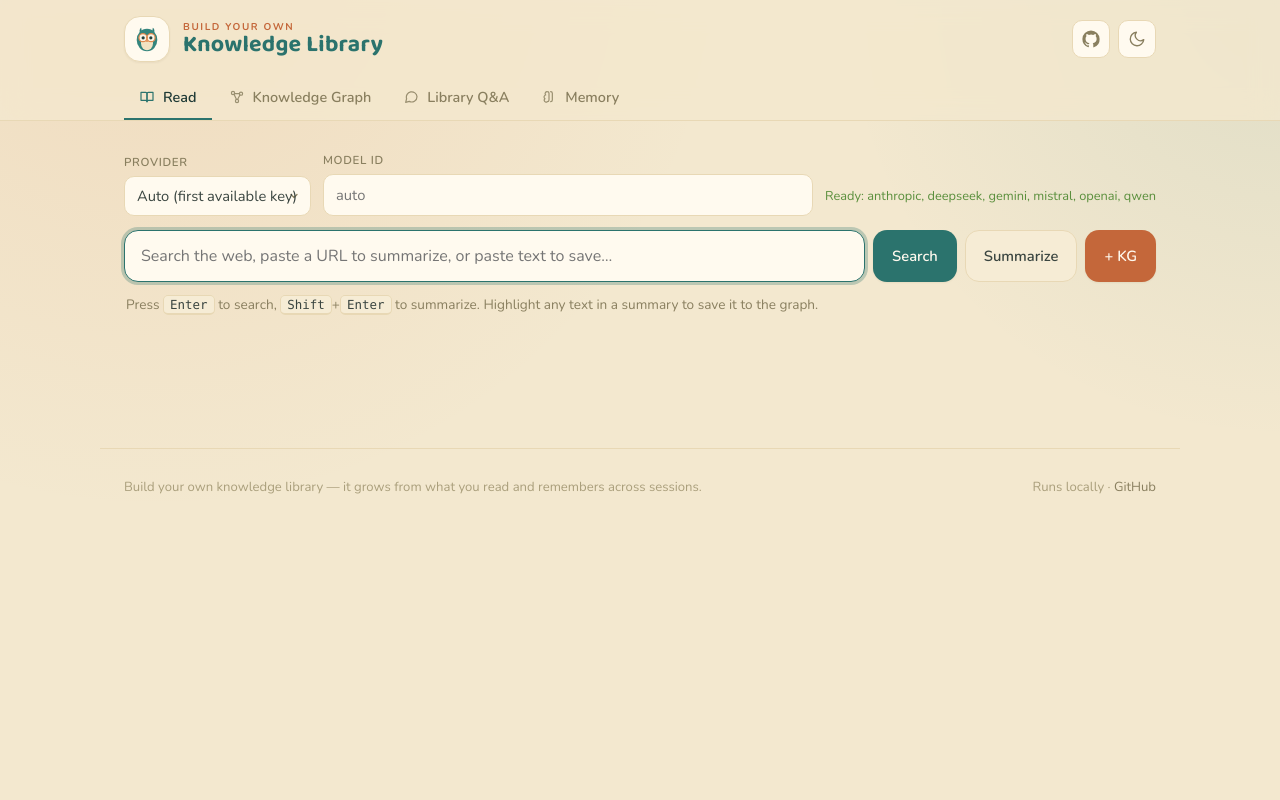
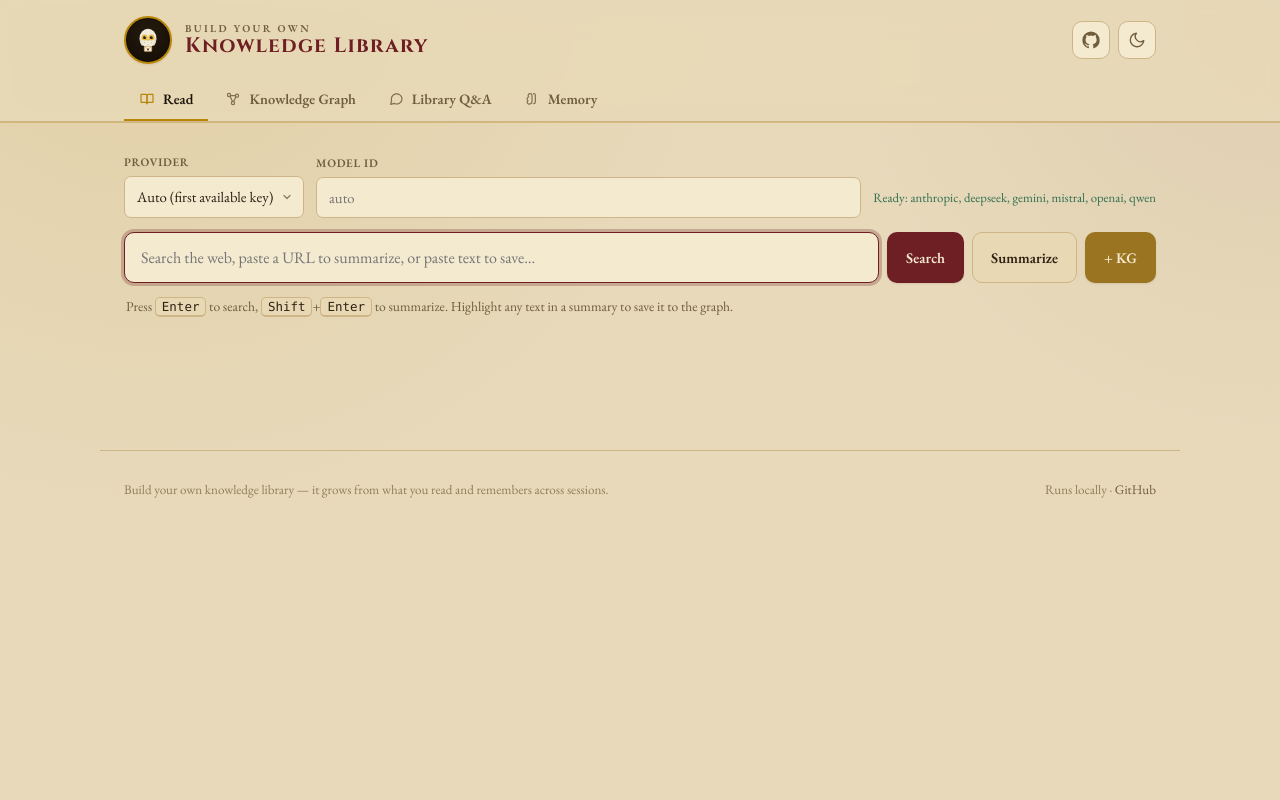
Before and after one commit to Lyra-stellAI/BYO-LLM-WIKI, a Flask app: page / in a window 1280 px wide. Run offline with Flask 3, Linux system fonts and the light colour scheme; data that the repository does not hold is empty; some libraries are stand-ins or nearby versions.

Commit message:
Re-theme to a Hogwarts-library look; point in-app links to BYO-WIKI
Adopt a Harry Potter / old-library aesthetic across both themes:

- Owl mark: a snowy messenger owl carrying a wax-sealed letter (owl post),
  set in a round, gold-ringed crest like a wax seal.
- Type: engraved Cinzel for the wordmark + EB Garamond (old-book serif) for
  body and content headings, replacing Baloo 2 / Nunito.
- Palette: aged parchment + sepia ink + antique gold + oxblood/burgundy, with
  deep emerald for success and candlelight background glows. Light "parchment"
  is the default; dark is a candlelit night-library (gold on near-black).
  Gilded active-tab underline and a faint gold hairline under the top bar.
  The graph canvas stays dark in both themes for node legibility.
- Buttons: oxblood/gold primary + bronze/burgundy accents, with readable
  on-accent text in each theme.
- Renamed the two in-app GitHub links from BYO-Library to BYO-WIKI (the README
  contained no repo-slug references, only an unrelated image URL).

Verified by rendering headless and screenshotting Read / Knowledge Graph /
Memory in both the parchment and candlelit themes.

Co-Authored-By: Claude Opus 4.8 <noreply@anthropic.com>
Claude-Session: https://claude.ai/code/session_01Basspb7hKkrEvx9qET8ST8

```diff
--- a/static/styles.css
+++ b/static/styles.css
@@ -1,80 +1,84 @@
 /* ============================================================================
    Knowledge Library — build your own, from the web
-   Warm "library" design system: rounded display (Baloo 2) + Nunito UI,
-   parchment / teal / terracotta palette, a light "paper" theme (default) and
-   a cozy dark library theme via [data-theme].
+   Hogwarts-library design system: engraved display (Cinzel) + EB Garamond body,
+   aged-parchment / ink / antique-gold / oxblood palette, a parchment light
+   theme (default) and a candlelit dark library via [data-theme].
    All class/id hooks used by app.js / kg.js / rag.js / memory.js are preserved.
    ========================================================================== */
 
 /* --- Theme tokens ---------------------------------------------------------- */
-/* Default = warm "paper library" (light). A cozy dark library is opt-in. */
+/* Default = aged-parchment library (light). A candlelit dark library is opt-in. */
 :root,
 :root[data-theme="light"] {
-  --bg: #f3e8cf;
-  --bg-tint-1: rgba(217, 130, 74, 0.13);   /* terracotta warmth */
-  --bg-tint-2: rgba(47, 125, 119, 0.10);   /* teal */
-  --surface: #fffaef;
-  --surface-2: #f6ecd5;
-  --surface-3: #efe1c3;
-  --border: #e8d8b5;
-  --border-strong: #d7c193;
-  --text: #3a4540;
-  --text-strong: #1f3a36;
-  --muted: #897f5f;
-  --faint: #aa9f7c;
-  --accent: #2b736d;       /* owl teal */
-  --accent-2: #c4673a;     /* terracotta */
-  --on-accent: #fff9ee;
-  --success: #5a8f3c;      /* sage */
-  --warn: #b9802a;
-  --error: #c0553c;
-  --ring: rgba(43, 115, 109, 0.28);
-  --header-bg: rgba(243, 232, 207, 0.85);
-  --graph-bg: #16211f;     /* graph canvas stays dark for legibility */
-  --code-bg: #f1e6cc;
-  --shadow-sm: 0 1px 2px rgba(90, 66, 30, 0.07);
-  --shadow: 0 14px 32px -18px rgba(96, 70, 35, 0.30);
-  --shadow-lg: 0 28px 60px -26px rgba(96, 70, 35, 0.36);
+  --bg: #e7d9ba;            /* aged parchment */
+  --bg-tint-1: rgba(184, 134, 11, 0.12);    /* candle gold */
+  --bg-tint-2: rgba(110, 31, 36, 0.06);     /* faint oxblood */
+  --surface: #f4ead0;
+  --surface-2: #e8d8b3;
+  --surface-3: #ddcaa0;
+  --border: #cdb588;
+  --border-strong: #b89c6a;
+  --text: #2c2113;          /* sepia ink */
+  --text-strong: #1b1408;
+  --muted: #6f5d3e;
+  --faint: #927d57;
+  --accent: #6e1f24;        /* oxblood / burgundy */
+  --accent-2: #9a7420;      /* antique bronze */
+  --on-accent: #f6ead0;
+  --on-accent-2: #f6ead0;
+  --gold: #b8860b;          /* decorative gilt */
+  --success: #2f6f4f;       /* deep emerald */
+  --warn: #9a6b16;
+  --error: #8a2b22;
+  --ring: rgba(110, 31, 36, 0.26);
+  --header-bg: rgba(231, 217, 186, 0.86);
+  --graph-bg: #15110a;      /* graph canvas stays dark for legibility */
+  --code-bg: #e9dcbd;
+  --shadow-sm: 0 1px 2px rgba(60, 44, 16, 0.10);
+  --shadow: 0 16px 34px -20px rgba(60, 44, 16, 0.34);
+  --shadow-lg: 0 30px 64px -28px rgba(60, 44, 16, 0.40);
   color-scheme: light;
 }
 
 :root[data-theme="dark"] {
-  --bg: #17120d;           /* cozy night library / espresso */
-  --bg-tint-1: rgba(224, 145, 90, 0.12);
-  --bg-tint-2: rgba(77, 179, 166, 0.10);
-  --surface: #211a13;
-  --surface-2: #2b231a;
-  --surface-3: #372d20;
-  --border: #3b3023;
-  --border-strong: #50412f;
-  --text: #efe6d3;
-  --text-strong: #fcf5e6;
-  --muted: #b4a584;
-  --faint: #897c60;
-  --accent: #4db3a6;       /* brighter teal for dark */
-  --accent-2: #e0915a;     /* terracotta */
-  --on-accent: #181109;
-  --success: #84c264;
-  --warn: #e3b257;
-  --error: #ec7a5e;
-  --ring: rgba(77, 179, 166, 0.38);
-  --header-bg: rgba(23, 18, 13, 0.80);
-  --graph-bg: #112019;
-  --code-bg: #2b231a;
-  --shadow-sm: 0 1px 2px rgba(0, 0, 0, 0.40);
-  --shadow: 0 14px 34px -16px rgba(0, 0, 0, 0.60);
-  --shadow-lg: 0 28px 62px -24px rgba(0, 0, 0, 0.66);
+  --bg: #0f0b06;            /* candlelit Hogwarts library at night */
+  --bg-tint-1: rgba(212, 175, 55, 0.12);    /* candle gold */
+  --bg-tint-2: rgba(123, 31, 36, 0.10);     /* oxblood */
+  --surface: #1b140c;
+  --surface-2: #251c11;
+  --surface-3: #322713;
+  --border: #3a2c1a;
+  --border-strong: #503d24;
+  --text: #ece0c6;          /* parchment text */
+  --text-strong: #fbf2da;
+  --muted: #b09a72;
+  --faint: #897759;
+  --accent: #c8a44d;        /* antique gold */
+  --accent-2: #b6505a;      /* burgundy rose */
+  --on-accent: #1c1408;
+  --on-accent-2: #1c1208;
+  --gold: #d4af37;
+  --success: #74b083;
+  --warn: #d9b25a;
+  --error: #e0726a;
+  --ring: rgba(200, 164, 77, 0.36);
+  --header-bg: rgba(15, 11, 6, 0.82);
+  --graph-bg: #0f0b06;
+  --code-bg: #251c11;
+  --shadow-sm: 0 1px 2px rgba(0, 0, 0, 0.45);
+  --shadow: 0 16px 36px -16px rgba(0, 0, 0, 0.66);
+  --shadow-lg: 0 30px 64px -24px rgba(0, 0, 0, 0.72);
   color-scheme: dark;
 }
 
 :root {
-  --serif: "Baloo 2", "Trebuchet MS", system-ui, sans-serif;  /* rounded display */
-  --sans: "Nunito", -apple-system, BlinkMacSystemFont, "Segoe UI", Roboto, Arial, sans-serif;
+  --serif: "Cinzel", "Trajan Pro", Georgia, serif;            /* engraved display */
+  --sans: "EB Garamond", Georgia, "Times New Roman", serif;   /* old-book body/UI */
   --mono: ui-monospace, SFMono-Regular, Menlo, Consolas, monospace;
-  --r-sm: 10px;
-  --r: 14px;
-  --r-lg: 18px;
-  --r-xl: 24px;
+  --r-sm: 7px;
+  --r: 10px;
+  --r-lg: 14px;
+  --r-xl: 18px;
   --maxw: 1080px;
 }
 
@@ -93,8 +97,8 @@ body {
   background-attachment: fixed;
   color: var(--text);
   font-family: var(--sans);
-  font-size: 15px;
-  line-height: 1.6;
+  font-size: 16px;
+  line-height: 1.65;
   -webkit-font-smoothing: antialiased;
   text-rendering: optimizeLegibility;
   transition: background-color .25s ease, color .25s ease;
@@ -132,6 +136,7 @@ a:hover { text-decoration: underline; }
   backdrop-filter: saturate(140%) blur(14px);
   -webkit-backdrop-filter: saturate(140%) blur(14px);
   border-bottom: 1px solid var(--border);
+  box-shadow: 0 1px 0 color-mix(in srgb, var(--gold) 35%, transparent);
 }
 .topbar-inner {
   max-width: var(--maxw);
@@ -156,31 +161,31 @@ a:hover { text-decoration: underline; }
 .brand-mark {
   display: grid;
   place-items: center;
-  width: 46px;
-  height: 46px;
-  border-radius: 16px;
-  background: var(--surface);
-  border: 1px solid var(--border);
-  box-shadow: var(--shadow-sm);
+  width: 48px;
+  height: 48px;
+  border-radius: 50%;
+  background: radial-gradient(circle at 50% 32%, #241a0e, #130d06);
+  border: 2px solid var(--gold);
+  box-shadow: var(--shadow-sm), inset 0 0 0 1px rgba(0, 0, 0, 0.35);
   flex: 0 0 auto;
 }
-.brand-mark svg { width: 30px; height: 30px; }
-.brand-text { display: flex; flex-direction: column; line-height: 1.02; }
+.brand-mark svg { width: 32px; height: 32px; }
+.brand-text { display: flex; flex-direction: column; line-height: 1.05; }
 .brand-eyebrow {
   font-family: var(--sans);
-  font-weight: 700;
-  font-size: 0.62rem;
+  font-weight: 600;
+  font-size: 0.66rem;
   text-transform: uppercase;
-  letter-spacing: 0.16em;
-  color: var(--accent-2);
+  letter-spacing: 0.22em;
+  color: var(--muted);
 }
 .brand-name {
   font-family: var(--serif);
   font-weight: 700;
-  font-size: 1.45rem;
-  letter-spacing: 0.01em;
+  font-size: 1.3rem;
+  letter-spacing: 0.06em;
   color: var(--accent);
-  margin-top: 1px;
+  margin-top: 2px;
 }
 .brand-tag { font-size: 0.76rem; color: var(--muted); letter-spacing: 0.02em; margin-top: 2px; }
 
@@ -229,12 +234,12 @@ a:hover { text-decoration: underline; }
 }
 .tab svg { width: 16px; height: 16px; opacity: 0.85; }
 .tab:hover { color: var(--text); }
-.tab.active { color: var(--text-strong); border-bottom-color: var(--accent); }
-.tab.active svg { opacity: 1; color: var(--accent); }
+.tab.active { color: var(--text-strong); border-bottom-color: var(--gold); }
+.tab.active svg { opacity: 1; color: var(--gold); }
 
 .tab-count {
   background: var(--accent-2);
-  color: var(--on-accent);
+  color: var(--on-accent-2);
   border-radius: 999px;
   padding: 1px 7px;
   font-size: 0.7rem;
@@ -354,7 +359,7 @@ select {
 .btn-secondary { background: var(--surface-2); color: var(--text); border-color: var(--border); }
 .btn-secondary:hover:not(:disabled) { background: var(--surface-3); border-color: var(--border-strong); }
 
-.btn-accent { background: var(--accent-2); color: var(--on-accent); box-shadow: var(--shadow-sm); }
+.btn-accent { background: var(--accent-2); color: var(--on-accent-2); box-shadow: var(--shadow-sm); }
 .btn-accent:hover:not(:disabled) { filter: brightness(1.06); }
 
 .btn-sm { padding: 7px 12px; font-size: 0.82rem; border-radius: var(--r-sm); }
@@ -393,7 +398,7 @@ kbd {
 
 .result-card { padding: 16px 18px; transition: border-color .15s, transform .08s, box-shadow .15s; }
 .result-card:hover { border-color: var(--border-strong); transform: translateY(-1px); box-shadow: var(--shadow); }
-.result-card h3 { margin: 0 0 4px; font-size: 1.05rem; font-family: var(--serif); font-weight: 600; }
+.result-card h3 { margin: 0 0 4px; font-size: 1.18rem; font-family: var(--sans); font-weight: 700; }
 .result-card h3 a { color: var(--text-strong); }
 .result-card h3 a:hover { color: var(--accent); }
 .result-card .url { color: var(--success); font-size: 0.8rem; word-break: break-all; margin-bottom: 8px; }
@@ -414,7 +419,7 @@ kbd {
   font-weight: 600;
   color: var(--muted);
 }
-.summary-card h2 { margin: 0 0 14px; font-size: 1.5rem; font-family: var(--serif); font-weight: 600; line-height: 1.25; color: var(--text-strong); }
+.summary-card h2 { margin: 0 0 14px; font-size: 1.7rem; font-family: var(--sans); font-weight: 700; line-height: 1.25; color: var(--text-strong); }
 .summary-card .summary-body { white-space: pre-wrap; font-size: 0.98rem; max-width: 72ch; }
 
 .spinner {
@@ -519,7 +524,7 @@ kbd {
 .kg-main { display: flex; flex-direction: column; gap: 12px; min-width: 0; }
 .kg-graph {
   background:
-    radial-gradient(120% 120% at 50% 0%, rgba(77, 179, 166, 0.14), transparent 60%),
+    radial-gradient(120% 120% at 50% 0%, rgba(212, 175, 55, 0.16), transparent 60%),
     var(--graph-bg);
   border: 1px solid var(--border); border-radius: var(--r-lg); height: 500px; overflow: hidden;
 }
@@ -587,7 +592,7 @@ kbd {
 .ask-foot { margin-top: 14px; padding-top: 11px; border-top: 1px solid var(--border); color: var(--muted); font-size: 0.8rem; }
 .ask-citations { margin-top: 12px; }
 .ask-citations .cite { padding: 9px 11px; margin-bottom: 6px; background: var(--surface); border: 1px solid var(--border); border-radius: var(--r-sm); font-size: 0.86rem; }
-.cite-id { font-family: var(--mono); font-size: 0.74rem; color: var(--accent-2); margin-right: 6px; }
+.cite-id { font-family: var(--mono); font-size: 0.74rem; color: var(--accent); margin-right: 6px; }
 .ask-citations .cite-prev, .cite-prev { margin-top: 4px; color: var(--muted); font-size: 0.8rem; }
 
 .rag-toggle { font-size: 0.82rem; color: var(--muted); display: inline-flex; align-items: center; gap: 6px; cursor: pointer; }
--- a/templates/index.html
+++ b/templates/index.html
@@ -16,7 +16,7 @@
   </script>
   <link rel="preconnect" href="https://fonts.googleapis.com" />
   <link rel="preconnect" href="https://fonts.gstatic.com" crossorigin />
-  <link href="https://fonts.googleapis.com/css2?family=Baloo+2:wght@500;600;700;800&family=Nunito:wght@400;500;600;700;800&display=swap" rel="stylesheet" />
+  <link href="https://fonts.googleapis.com/css2?family=Cinzel:wght@500;600;700&family=EB+Garamond:ital,wght@0,400;0,500;0,600;0,700;1,400&display=swap" rel="stylesheet" />
   <link rel="stylesheet" href="{{ url_for('static', filename='styles.css') }}" />
 </head>
 <body>
@@ -25,19 +25,26 @@
       <header class="brand-row">
         <a class="brand" href="/" aria-label="Knowledge Library — build your own">
           <span class="brand-mark" aria-hidden="true">
+            <!-- snowy messenger owl carrying a sealed letter (owl post) -->
             <svg viewBox="0 0 32 32" fill="none">
-              <path d="M8.4 9.2C7.6 7 8.3 4.8 9.8 4c.3 1.7.6 3.5.8 5.4z" fill="#2f7d77"/>
-              <path d="M23.6 9.2c.8-2.2.1-4.4-1.4-5.2-.3 1.7-.6 3.5-.8 5.4z" fill="#2f7d77"/>
-              <ellipse cx="16" cy="17" rx="11" ry="12" fill="#34857d"/>
-              <ellipse cx="16" cy="20.5" rx="6.4" ry="7.5" fill="#f3e3c2"/>
-              <circle cx="11.7" cy="14.6" r="4.3" fill="#fbf4e6"/>
-              <circle cx="20.3" cy="14.6" r="4.3" fill="#fbf4e6"/>
-              <circle cx="11.7" cy="14.6" r="4.3" stroke="#e0894d" stroke-width="1.3"/>
-              <circle cx="20.3" cy="14.6" r="4.3" stroke="#e0894d" stroke-width="1.3"/>
-              <path d="M15.7 14.5h.6" stroke="#e0894d" stroke-width="1.3" stroke-linecap="round"/>
-              <circle cx="11.9" cy="14.7" r="1.7" fill="#22413e"/>
-              <circle cx="20.1" cy="14.7" r="1.7" fill="#22413e"/>
-              <path d="M16 16.7l-1.7 2.3h3.4z" fill="#e0894d"/>
+              <ellipse cx="16" cy="14.2" rx="8.4" ry="9.4" fill="#f1ebdc"/>
+              <path d="M7.8 14c-.3 4 1.1 7.3 3 8.3-1-2.8-1.3-5.7-1.1-8.6z" fill="#e3dac4"/>
+              <path d="M24.2 14c.3 4-1.1 7.3-3 8.3 1-2.8 1.3-5.7 1.1-8.6z" fill="#e3dac4"/>
+              <circle cx="11" cy="11.4" r="0.6" fill="#c9bda2"/>
+              <circle cx="21" cy="12" r="0.6" fill="#c9bda2"/>
+              <circle cx="12.4" cy="18.4" r="0.6" fill="#c9bda2"/>
+              <circle cx="19.6" cy="18.8" r="0.6" fill="#c9bda2"/>
+              <circle cx="16" cy="20.4" r="0.6" fill="#c9bda2"/>
+              <circle cx="12.6" cy="13.4" r="3" fill="#e6b73f"/>
+              <circle cx="19.4" cy="13.4" r="3" fill="#e6b73f"/>
+              <circle cx="12.6" cy="13.4" r="1.5" fill="#241a0c"/>
+              <circle cx="19.4" cy="13.4" r="1.5" fill="#241a0c"/>
+              <circle cx="13.3" cy="12.8" r="0.5" fill="#fff"/>
+              <circle cx="20.1" cy="12.8" r="0.5" fill="#fff"/>
+              <path d="M16 14.6l-1.3 1.9h2.6z" fill="#d6a93f"/>
+              <rect x="12.2" y="22.4" width="7.6" height="5.2" rx="0.8" fill="#f6efdd" stroke="#b98a2f" stroke-width="0.5"/>
+              <path d="M12.6 22.8 16 25.3l3.4-2.5" stroke="#b98a2f" stroke-width="0.5"/>
+              <circle cx="16" cy="25.6" r="1" fill="#7b1f24"/>
             </svg>
           </span>
           <span class="brand-text">
@@ -46,7 +53,7 @@
           </span>
         </a>
         <div class="header-actions">
-          <a class="icon-btn" href="https://github.com/Lyra-stellAI/BYO-Library" target="_blank" rel="noopener noreferrer" title="Source on GitHub" aria-label="Source on GitHub">
+          <a class="icon-btn" href="https://github.com/Lyra-stellAI/BYO-WIKI" target="_blank" rel="noopener noreferrer" title="Source on GitHub" aria-label="Source on GitHub">
             <svg viewBox="0 0 24 24" fill="currentColor"><path d="M12 .5A11.5 11.5 0 0 0 .5 12a11.5 11.5 0 0 0 7.86 10.92c.58.1.79-.25.79-.56v-2c-3.2.7-3.88-1.37-3.88-1.37-.53-1.34-1.3-1.7-1.3-1.7-1.06-.72.08-.71.08-.71 1.17.08 1.79 1.2 1.79 1.2 1.04 1.79 2.73 1.27 3.4.97.1-.76.41-1.27.74-1.56-2.55-.29-5.24-1.28-5.24-5.69 0-1.26.45-2.29 1.19-3.1-.12-.29-.52-1.46.11-3.05 0 0 .97-.31 3.18 1.18a11 11 0 0 1 5.8 0c2.2-1.49 3.17-1.18 3.17-1.18.63 1.59.23 2.76.12 3.05.74.81 1.18 1.84 1.18 3.1 0 4.42-2.69 5.39-5.25 5.68.42.36.8 1.08.8 2.18v3.23c0 .31.21.67.8.56A11.5 11.5 0 0 0 23.5 12 11.5 11.5 0 0 0 12 .5z"/></svg>
           </a>
           <button id="themeToggle" class="icon-btn" type="button" title="Toggle light / dark" aria-label="Toggle light / dark theme">
@@ -362,7 +369,7 @@
 
   <footer class="site-footer">
     <span>Build your own knowledge library — it grows from what you read and remembers across sessions.</span>
-    <span>Runs locally · <a href="https://github.com/Lyra-stellAI/BYO-Library" target="_blank" rel="noopener noreferrer">GitHub</a></span>
+    <span>Runs locally · <a href="https://github.com/Lyra-stellAI/BYO-WIKI" target="_blank" rel="noopener noreferrer">GitHub</a></span>
   </footer>
 
   <div id="kgModal" class="modal hidden" role="dialog" aria-modal="true">
```
